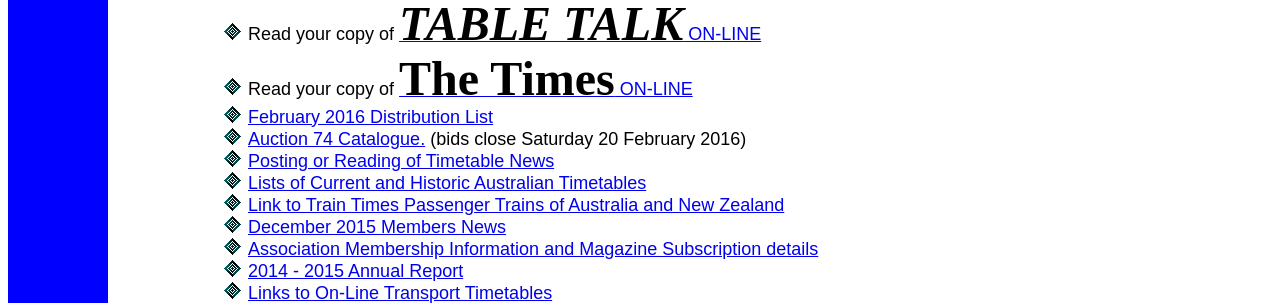
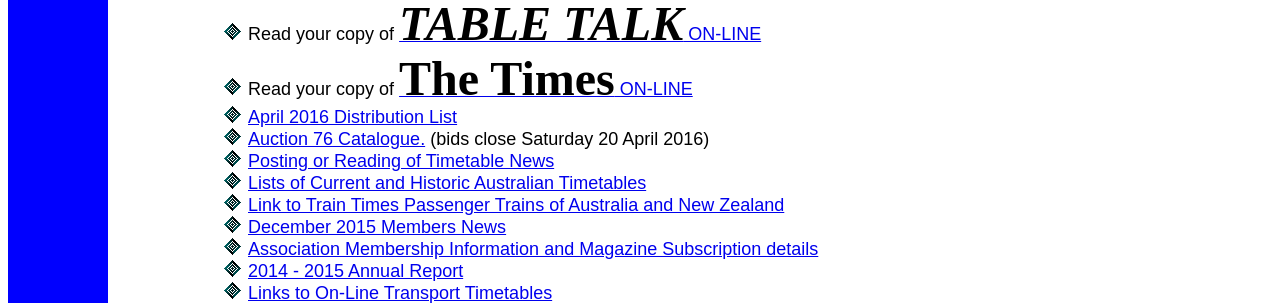
Before and after one commit to austta/austta.org.au, a Jekyll site: the page built from index.md, in a window 1280 px wide. Shown: the part 493-796 px from the top of the page. Built offline with Jekyll 4.4.1, drawn with Linux system fonts in a browser that asks for light colours.

Commit message:
add April DL and Auction

```diff
--- a/index.md
+++ b/index.md
@@ -10,8 +10,8 @@
 * [About the ATA](membship.htm)
 * Read your copy of [<span class="TableTalkLogo">Table Talk</span> ON-LINE](ttalk.htm)
 * Read your copy of [<span class="TimesLogo">The Times</span> ON-LINE](times.htm)
-* [February 2016 Distribution List](ATA%20DL%20Feb16.pdf)
-* [Auction 74 Catalogue.](ATA%20Auction%2074%20Feb%2016%20Catalogue.pdf) (bids close Saturday 20 February 2016)
+* [April 2016 Distribution List](ATA%20DL%20Apr16.pdf)
+* [Auction 76 Catalogue.](Auction%2076%20Catalogue%20Apr%2016.pdf) (bids close Saturday 20 April 2016)
 * [Posting or Reading of Timetable News](news2.htm)
 * [Lists of Current and Historic Australian Timetables](current.htm)
 * [Link to Train Times Passenger Trains of Australia and New Zealand](http://www.traintimes.net.au)
```
Also changed, not shown: 1 other file.
